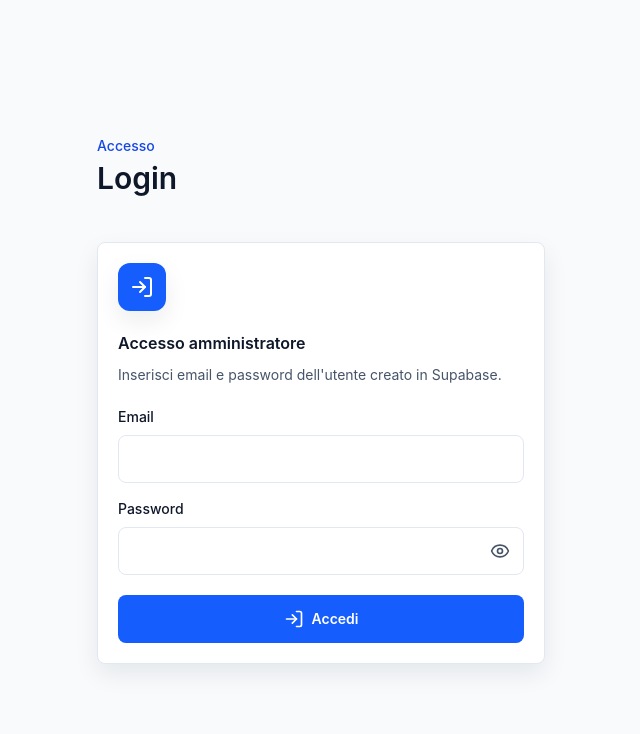
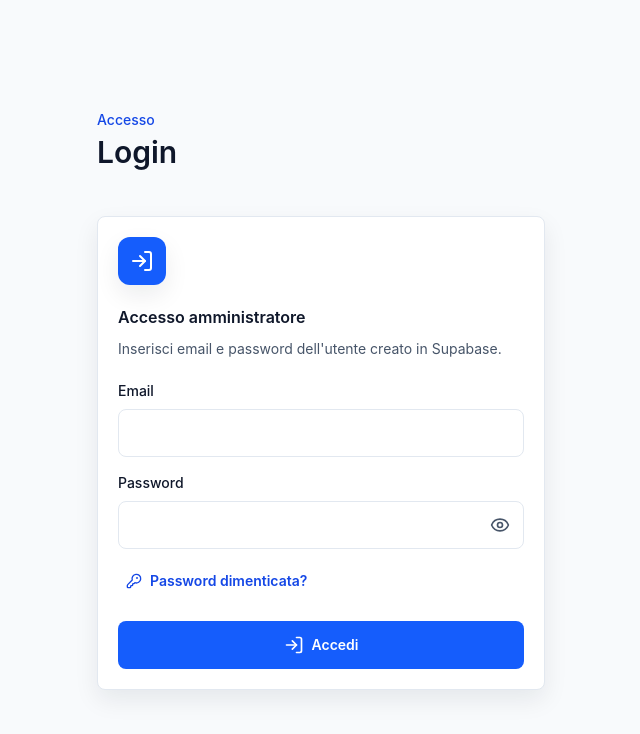
Before and after one commit to Sanges54/registro-presenze-operai, a React (Vite) app: page /#/login in a window 1280 px wide. Shown: the top 734 px of the page, without its empty margins (319-959 px from the left). Built offline with nearby package versions, Linux system fonts and the light colour scheme; no server answers.

Commit message:
Add forgot password action to login

```diff
--- a/src/pages/LoginPage.tsx
+++ b/src/pages/LoginPage.tsx
@@ -1,4 +1,4 @@
-import { Eye, EyeOff, LogIn } from "lucide-react";
+import { Eye, EyeOff, KeyRound, LogIn } from "lucide-react";
 import { FormEvent, useEffect, useState } from "react";
 import { Navigate, useLocation, useNavigate } from "react-router-dom";
 import { LoadingScreen } from "@/components/LoadingScreen";
@@ -12,7 +12,13 @@ type LocationState = {
 };
 
 export function LoginPage() {
-  const { isAuthenticated, isLoading, signIn } = useAuth();
+  const {
+    isAuthenticated,
+    isLoading,
+    isPasswordRecovery,
+    signIn,
+    requestPasswordReset
+  } = useAuth();
   const location = useLocation();
   const navigate = useNavigate();
   const locationState = location.state as LocationState | null;
@@ -21,17 +27,20 @@ export function LoginPage() {
   const [password, setPassword] = useState("");
   const [showPassword, setShowPassword] = useState(false);
   const [errorMessage, setErrorMessage] = useState("");
+  const [infoMessage, setInfoMessage] = useState("");
   const [isSubmitting, setIsSubmitting] = useState(false);
+  const [isResetting, setIsResetting] = useState(false);
 
   useEffect(() => {
-    if (isAuthenticated) {
+    if (isAuthenticated && !isPasswordRecovery) {
       navigate(redirectTo, { replace: true });
     }
-  }, [isAuthenticated, navigate, redirectTo]);
+  }, [isAuthenticated, isPasswordRecovery, navigate, redirectTo]);
 
   async function handleSubmit(event: FormEvent<HTMLFormElement>) {
     event.preventDefault();
     setErrorMessage("");
+    setInfoMessage("");
     setIsSubmitting(true);
 
     try {
@@ -48,11 +57,40 @@ export function LoginPage() {
     }
   }
 
+  async function handlePasswordReset() {
+    const cleanEmail = email.trim();
+
+    setErrorMessage("");
+    setInfoMessage("");
+
+    if (!cleanEmail) {
+      setErrorMessage("Inserisci prima l'indirizzo email.");
+      return;
+    }
+
+    setIsResetting(true);
+
+    try {
+      await requestPasswordReset(cleanEmail);
+      setInfoMessage(
+        "Email inviata. Apri il link ricevuto per scegliere una nuova password."
+      );
+    } catch (error) {
+      setErrorMessage(
+        error instanceof Error
+          ? error.message
+          : "Invio dell'email non riuscito. Riprova."
+      );
+    } finally {
+      setIsResetting(false);
+    }
+  }
+
   if (isLoading) {
     return <LoadingScreen />;
   }
 
-  if (isAuthenticated) {
+  if (isAuthenticated && !isPasswordRecovery) {
     return <Navigate replace to={redirectTo} />;
   }
 
@@ -119,6 +157,22 @@ export function LoginPage() {
             </label>
           </div>
 
+          <button
+            className="mt-3 inline-flex min-h-10 items-center gap-2 rounded-lg px-2 text-sm font-semibold text-blue-700 transition hover:bg-blue-50 focus:outline-none focus:ring-4 focus:ring-blue-100 disabled:cursor-not-allowed disabled:opacity-60"
+            disabled={isResetting}
+            onClick={handlePasswordReset}
+            type="button"
+          >
+            <KeyRound aria-hidden="true" className="size-4" />
+            {isResetting ? "Invio in corso..." : "Password dimenticata?"}
+          </button>
+
+          {infoMessage ? (
+            <p className="mt-4 rounded-lg border border-green-200 bg-green-50 p-3 text-sm leading-6 text-green-700">
+              {infoMessage}
+            </p>
+          ) : null}
+
           {errorMessage ? (
             <p className="mt-4 rounded-lg border border-red-200 bg-red-50 p-3 text-sm leading-6 text-red-700">
               {errorMessage}
```
